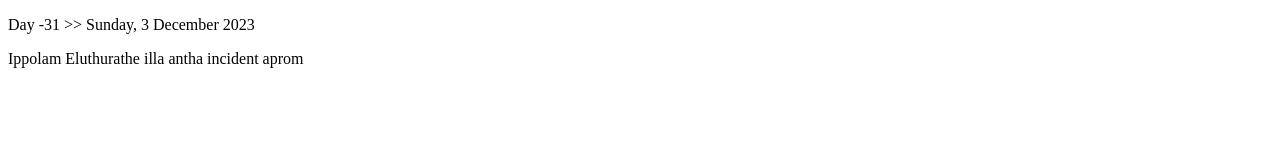
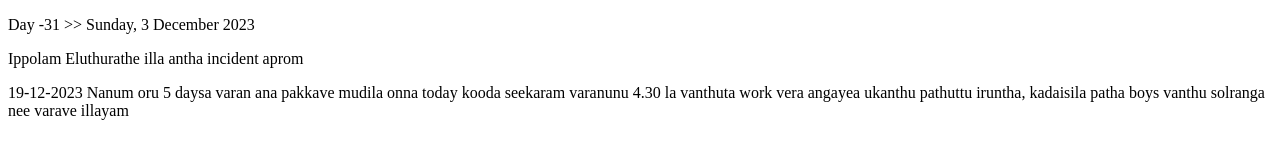
Before and after one commit to sejaren/sejar, a plain HTML site: page 31.html in a window 1280 px wide. Drawn offline with Linux system fonts and the light colour scheme.

Commit message:
Update 31.html

```diff
--- a/31.html
+++ b/31.html
@@ -14,6 +14,11 @@
 
   <p> Ippolam Eluthurathe illa antha incident aprom </p>
 
+  <p> 19-12-2023
+  Nanum oru 5 daysa varan ana pakkave mudila onna
+    today kooda seekaram varanunu 4.30 la vanthuta work vera angayea ukanthu pathuttu iruntha, kadaisila patha boys vanthu solranga nee varave illayam
+  </p>
+
   <div>
     <img src="">
   </div>
```
